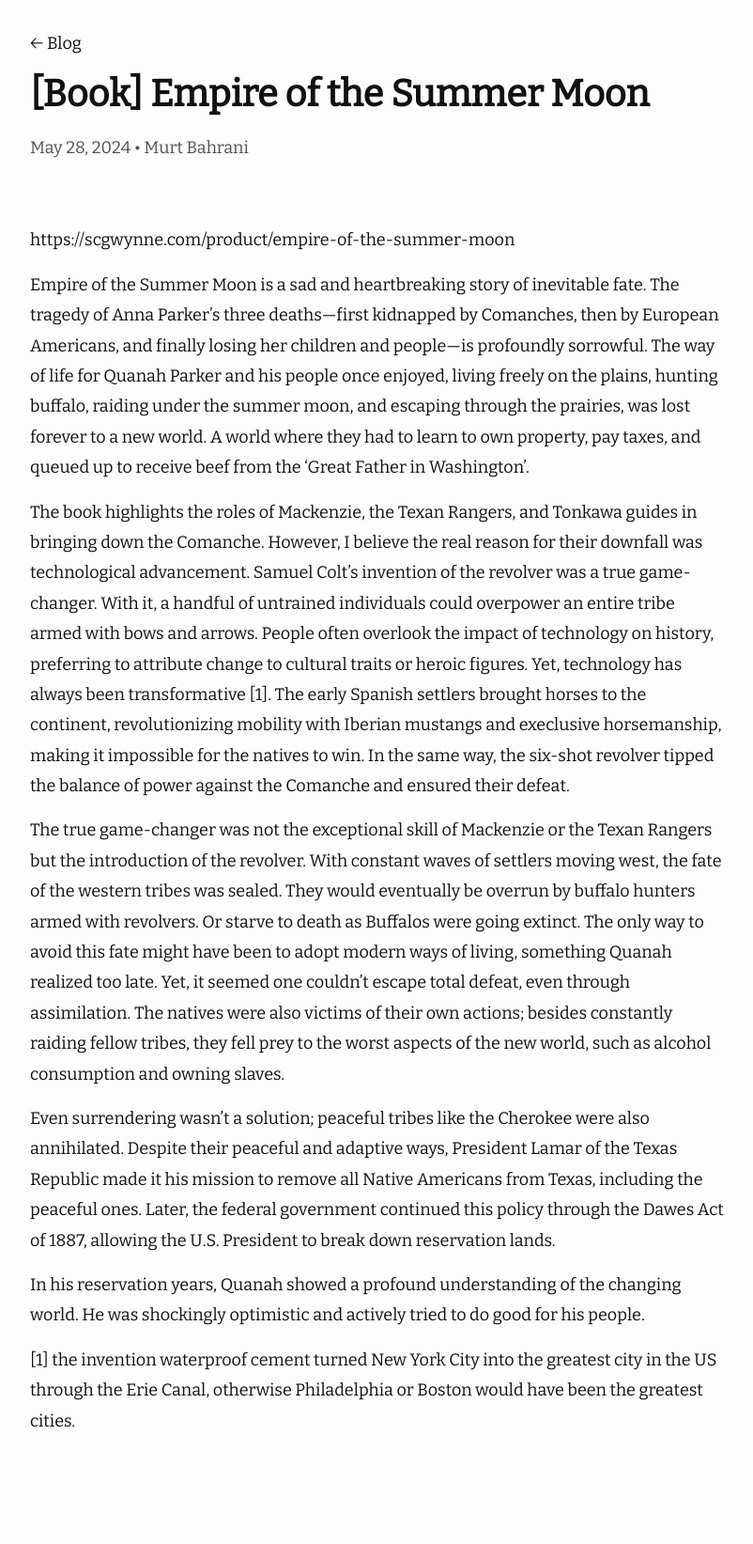
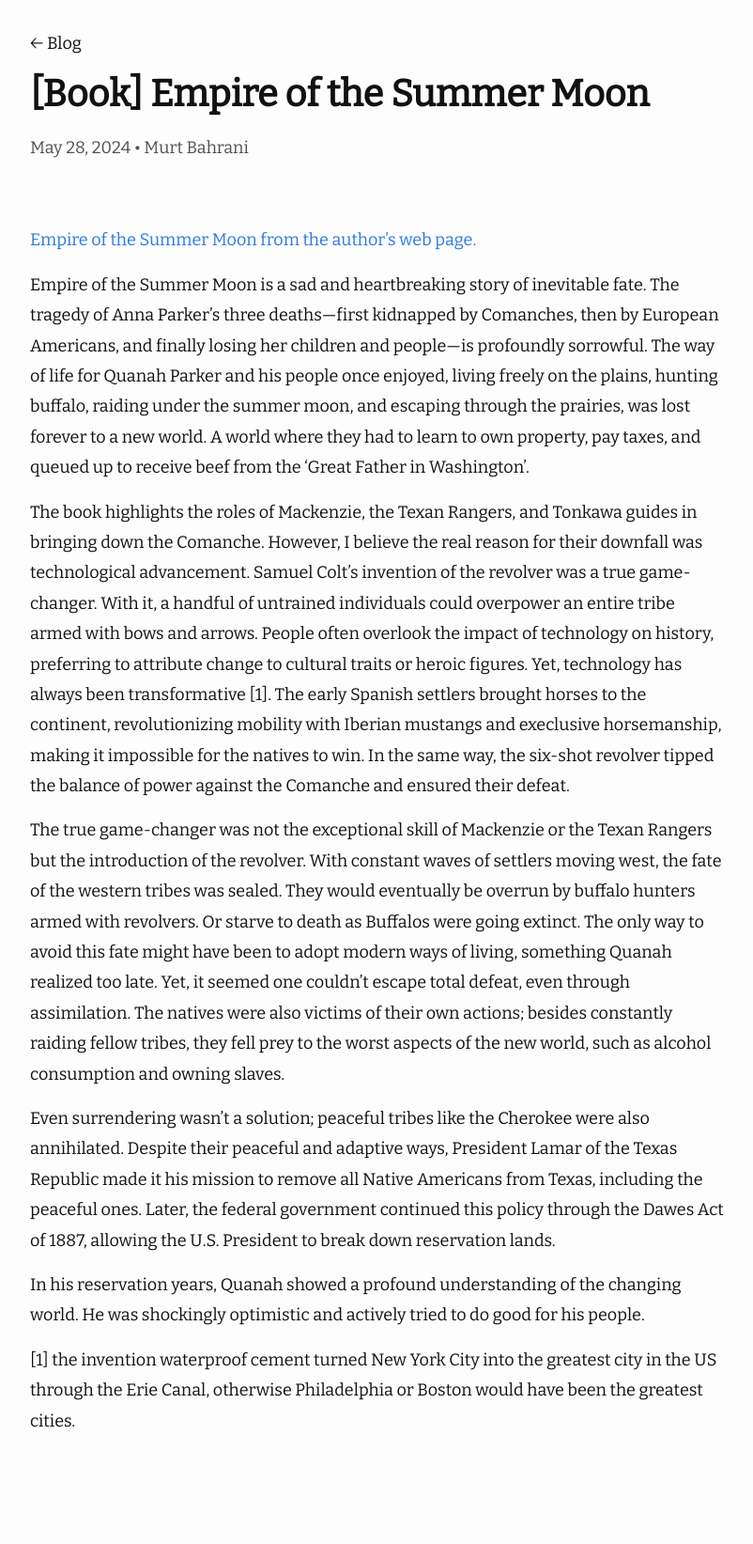
Before and after one commit to murtio/murtio.github.io, a Jekyll site: the page built from _posts/2024-05-28-welcome-to-blogging.md, in a window 1280 px wide. Shown: the whole page at 94% size, without its empty margins (238-1040 px from the left). Built offline with Jekyll 4.4.1, drawn with Linux system fonts in a browser that asks for light colours; nearby versions of some CDN libraries.

Commit message:
Update 2024-05-28-welcome-to-blogging.md

```diff
--- a/_posts/2024-05-28-welcome-to-blogging.md
+++ b/_posts/2024-05-28-welcome-to-blogging.md
@@ -4,7 +4,9 @@ title: "[Book] Empire of the Summer Moon"
 categories: blog
 author: Murt Bahrani
 ---
-https://scgwynne.com/product/empire-of-the-summer-moon
+
+[Empire of the Summer Moon from the author's web page.](https://scgwynne.com/product/empire-of-the-summer-moon)
+
 
 Empire of the Summer Moon is a sad and heartbreaking story of inevitable fate. The tragedy of Anna Parker's three deaths—first kidnapped by Comanches, then by European Americans, and finally losing her children and people—is profoundly sorrowful. The way of life for Quanah Parker and his people once enjoyed, living freely on the plains, hunting buffalo, raiding under the summer moon, and escaping through the prairies, was lost forever to a new world. A world where they had to learn to own property, pay taxes, and queued up to receive beef from the 'Great Father in Washington'.
 
```
